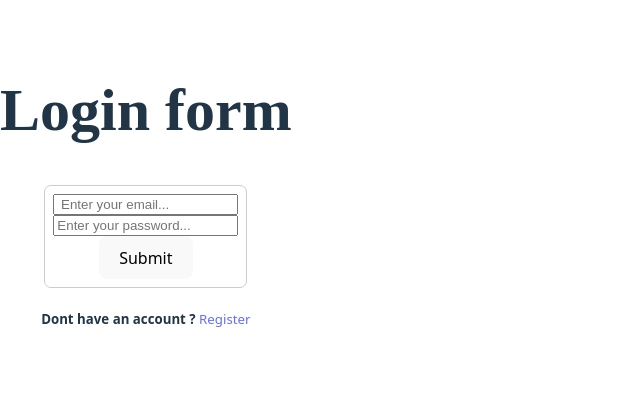
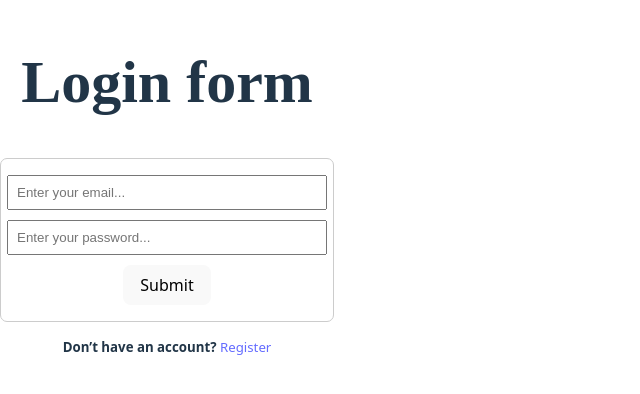
Before and after one commit to Ajay-kandula/QUIZ-App, a React (Vite) app: page /login in a window 1280 px wide. Shown: the part 206-600 px from the top of the page, without its empty margins (0-640 px from the left). Built offline with nearby package versions, Linux system fonts and the light colour scheme.

Commit message:
"update"

```diff
--- a/src/Pages/Login.jsx
+++ b/src/Pages/Login.jsx
@@ -26,20 +26,18 @@ const Login =()=>{
         setUser({...user,[e.target.name]:e.target.value})
     };
     return(
-        <>
-            <h1 style={{ textAlign:"center",font:"initial",fontWeight:'bold',fontSize:"60px"}}>Login form</h1>
-            <div style={{display:'flex', justifyContent:'center'}}>
-                <form onSubmit={handleSubmit} style={{alignItems:'center',textAlign:"center",display:"flex", flexDirection:'column', border:"1px solid #ccc", borderRadius:"7px", padding:"8px"}}>
-                    <input type="email" value={user.email} name="email" placeholder=" Enter your email..." onChange={handlechange} required/>
-                    <input type="password" value={user.password} name="password" placeholder="Enter your password..." onChange={handlechange} required/>
-                    <button type="submit" >Submit</button>
-                </form>
-            </div>
+       <>
+       <h1 style={{textAlign: "center",font: "initial",fontWeight: 'bold',fontSize: "60px"}}>Login form</h1>
+       <div style={{ display: "flex", justifyContent: "center" }}>
+        <form onSubmit={handleSubmit} style={{ display: "flex",flexDirection: 'column',alignItems: 'center',border: "1px solid #ccc",borderRadius: "7px",padding: "16px",width: "300px"}}>
+            <input type="email" value={user.email} name="email" placeholder="Enter your email..." onChange={handlechange}required style={{ marginBottom: "10px", padding: "8px", width: "100%" }}/>
+            <input type="password" value={user.password} name="password" placeholder="Enter your password..." onChange={handlechange} required style={{ marginBottom: "10px", padding: "8px", width: "100%" }}/>
+            <button type="submit" style={{ padding: "8px 16px" }}>Submit</button>
+        </form>
+        </div>
+        <h5 style={{ textAlign: 'center', marginTop: '16px' }}>Don’t have an account? <Link to='/Register'>Register</Link></h5>
+        </>
 
-            <h5 style={{textAlign:'center'}}>Dont have an account ? <Link to='/Register' > Register</Link></h5>
-
-
-        </>
     )
 
 
```
